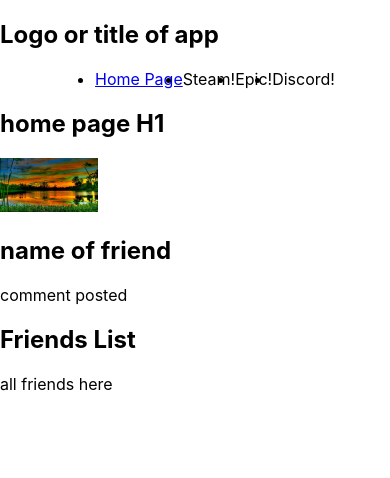
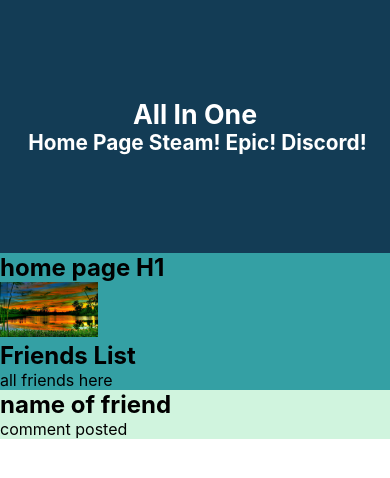
Before and after one commit to afebre1027/FinalProject, a React (Create React App) app in the folder client/: page / in a window 390 px wide. Shown: the top 478 px of the page. Built offline with nearby package versions, Linux system fonts and the light colour scheme.

Commit message:
working on css

```diff
--- a/client/public/index.html
+++ b/client/public/index.html
@@ -2,9 +2,9 @@
 <html lang="en">
   <head>
     <meta charset="utf-8" />
-    <link rel="icon" href="%PUBLIC_URL%/favicon.ico" />
+    <!-- <link rel="icon" href="%PUBLIC_URL%/favicon.ico" /> -->
     <meta name="viewport" content="width=device-width, initial-scale=1" />
-    <meta name="theme-color" content="#000000" />
+    <!-- <meta name="theme-color" content="#000000" /> -->
     <meta
       name="description"
       content="Web site created using create-react-app"
--- a/client/src/App.css
+++ b/client/src/App.css
@@ -1,9 +1,16 @@
-nav ul {
-  display: flex;
-  flex-direction: row;
-  align-items: space-between;
-  justify-content: center;
+* {
+  margin: 0;
+  padding: 0;
+  box-sizing: border-box;
+  }
 
+.App {
+  text-align: center;
+}
+
+.App-logo {
+  height: 40vmin;
+  pointer-events: none;
 }
 
 @media (prefers-reduced-motion: no-preference) {
@@ -12,11 +19,64 @@
   }
 }
 
-@keyframes App-logo-spin {
+header {
+  background-color: #133c55;
+  min-height: 30vh;
+  display: flex;
+  flex-direction: row;
+  align-items: center;
+  justify-content: center;
+  font-size: calc(10px + 2vmin);
+  color: white;
+}
+
+.menu-item {
+  display: flex;
+  flex-direction: row;
+}
+
+.profileInfo {
+  background-color: #34a0a4;
+}
+
+.comment-container {
+  background-color: #d0f4de;
+}
+/* @keyframes App-logo-spin {
   from {
     transform: rotate(0deg);
   }
   to {
     transform: rotate(360deg);
   }
+} */
+@media screen and (max-width: 992px) {
+  header {
+    width: 100%;
+  }
 }
+
+@media screen and (max-width: 600px) {
+  header {
+    width: 100%;
+  }
+}
+@media screen and (max-width: 412px) {
+  header {
+    width: 100%;
+    flex-direction: column;
+  }
+
+  nav ul {
+    display: flex;
+    font-size: 100%;
+    flex-direction: row;
+    justify-content: space-between;
+    flex-wrap: nowrap;
+    margin: auto;
+  }
+  li {
+    padding-left: 5px;
+    margin: 0 auto 0 auto;
+  }
+}
--- a/client/src/components/Home/index.js
+++ b/client/src/components/Home/index.js
@@ -5,6 +5,7 @@
   return (
     <section>
       <div className="profileInfo">
+        <div>
           <h1 id="home">home page H1</h1>
           <img
             src={profileImage}
@@ -13,13 +14,17 @@
             alt="profile image"
           />
         </div>
+
+        <div className="friendsList">
+          <h1 className="title">Friends List</h1>
+          <p>all friends here</p>
+        </div>
+      </div>
+      <div className="comment-container">
         <div className="comments">
           <h1>name of friend</h1>
           <p>comment posted</p>
         </div>
-      <div className="friendsList">
-        <h1 className="title">Friends List</h1>
-        <p>all friends here</p>
       </div>
     </section>
   );
--- a/client/src/components/Nav/index.js
+++ b/client/src/components/Nav/index.js
@@ -5,35 +5,25 @@
 
   return (
     <header className="">
-      <h2>Logo or title of app</h2>
+      <h2>All In One</h2>
       <nav>
         <div className="menuContainer">
           <ul className="menu">
-            <a
-              className="menu-button icon-plus"
-              href="#menu"
-              title="Show navigation"
-            ></a>
-            <a
-              className="menu-button icon-minus"
-              href="#0"
-              title="Hide navigation"
-            ></a>
             <li className="menu-item">
-              <a href="#home" onClick={() => setCurrentCategory("homePage")}>
+              <h3 href="#home" onClick={() => setCurrentCategory("homePage")}>
                 Home Page
-              </a>
+              </h3>
             </li>
             <li className="menu-item">
-              <span onClick={() => setCurrentCategory("steam")}>Steam!</span>
+              <h3 onClick={() => setCurrentCategory("steam")}>Steam!</h3>
             </li>
             <li className="menu-item">
-              <span onClick={() => setCurrentCategory("epic")}> Epic!</span>
+              <h3 onClick={() => setCurrentCategory("epic")}> Epic!</h3>
             </li>
             <li className="menu-item">
-              <span onClick={() => setCurrentCategory("discord")}>
+              <h3 onClick={() => setCurrentCategory("discord")}>
                 Discord!
-              </span>
+              </h3>
             </li>
           </ul>
         </div>
```
Lines whose indentation alone changed are shown as unchanged.
